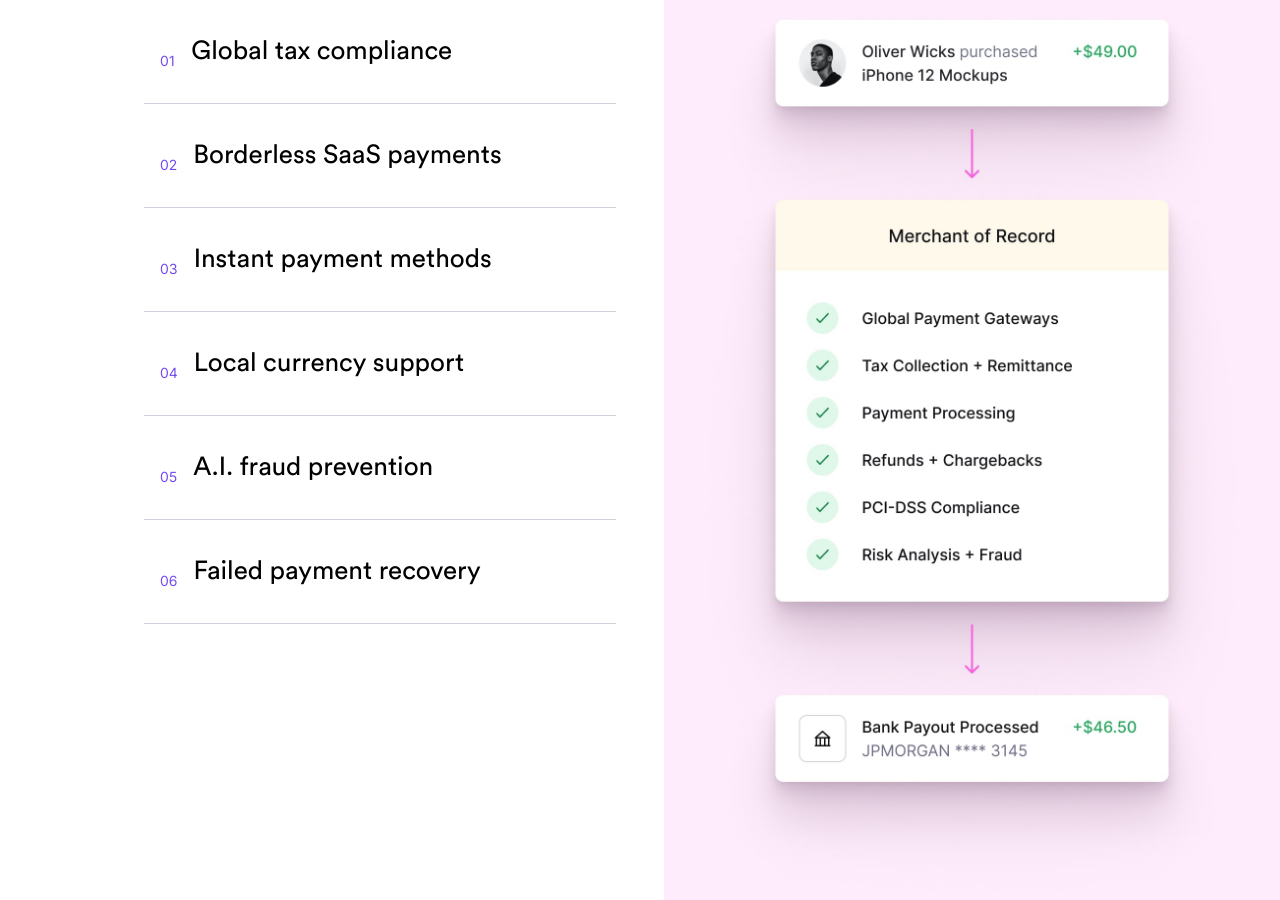
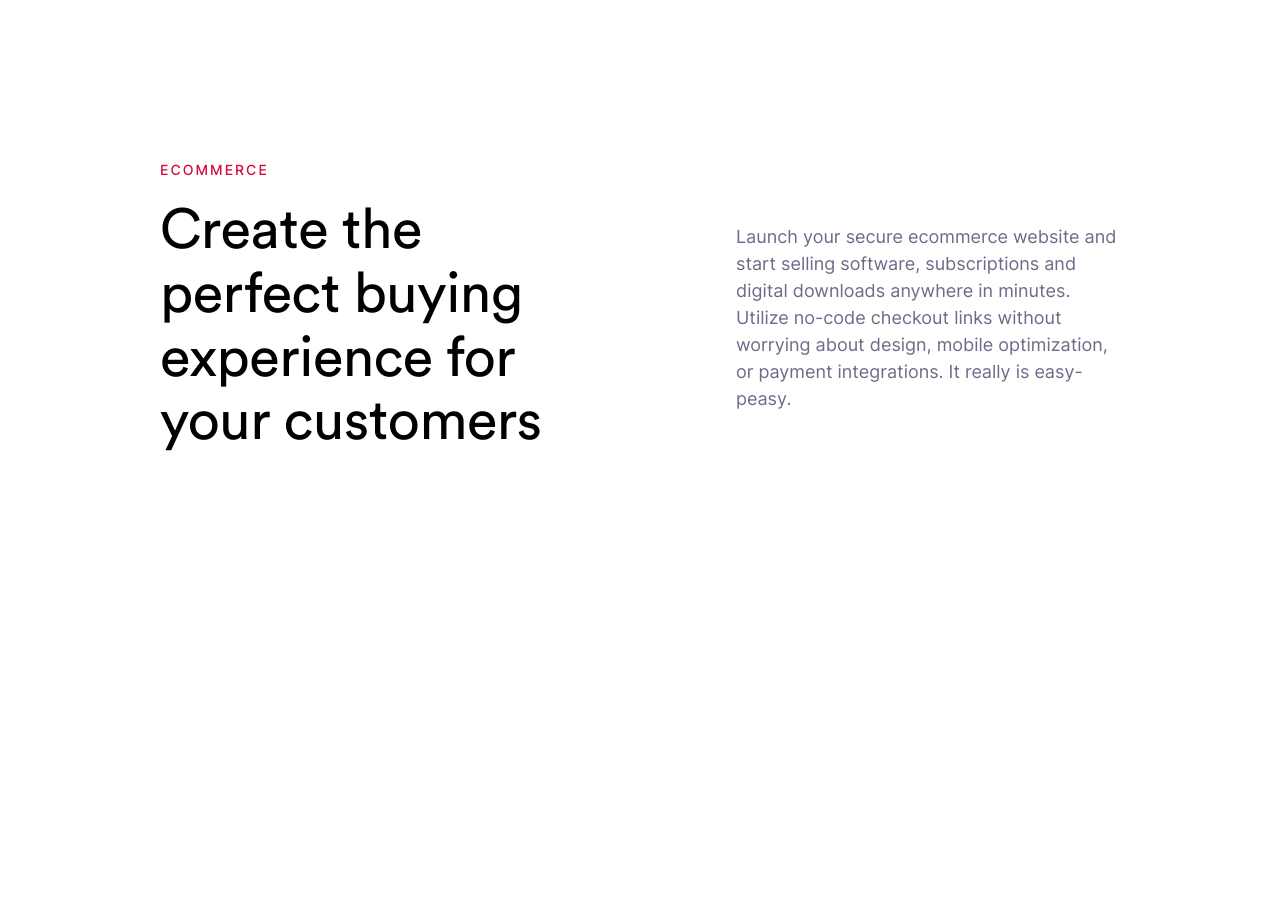
Before and after one commit to leopoldcanou/lemon-squeezy, a Next.js app: page /dev in a window 1280 px wide. After the commit the page ends 800 px from the top, so only its background shows below. Built offline with nearby package versions, Linux system fonts and the light colour scheme.

Commit message:
add doubleText and fix simpleText

```diff
--- a/src/app/dev/page.tsx
+++ b/src/app/dev/page.tsx
@@ -1,27 +1,12 @@
-import InteractiveFeatures from "@/components/interactiveFeatures";
-import taxCompliance from "../../../public/tax-compliance.jpg";
-import saasPayments from "../../../public/saas-payments.jpg";
-import instantPayment from "../../../public/instant-payment.jpg";
-import currency from "../../../public/currency.jpg";
-import fraud from "../../../public/fraud.jpg";
-import paymentRecovery from "../../../public/payment-recovery.jpg";
-import { Feature } from "@/components/interactiveFeatures";
-import featuresData from "@/app/features.json";
-
-const imageMapping = {
-  taxCompliance,
-  saasPayments,
-  instantPayment,
-  currency,
-  fraud,
-  paymentRecovery,
-};
-
-const features: Feature[] = featuresData.map((feature) => ({
-  ...feature,
-  imageSrc: imageMapping[feature.imageSrc as keyof typeof imageMapping],
-}));
+import DoubleText from "@/components/doubleText";
 
 export default function Page() {
-  return <InteractiveFeatures features={features} />;
+  return (
+    <DoubleText
+      titleColor="#D50B3E"
+      title="ecommerce"
+      text="Create the perfect buying experience for your customers"
+      secondaryText="Launch your secure ecommerce website and start selling software, subscriptions and digital downloads anywhere in minutes. Utilize no-code checkout links without worrying about design, mobile optimization, or payment integrations. It really is easy-peasy."
+    />
+  );
 }
--- a/src/components/doubleText.tsx
+++ b/src/components/doubleText.tsx
@@ -2,24 +2,31 @@ interface doubleTextProps {
   titleColor: string;
   title: string;
   text: string;
+  secondaryText: string;
 }
 
 export default function DoubleText({
   titleColor,
   title,
   text,
+  secondaryText,
 }: doubleTextProps) {
   return (
-    <div className="px-8 py-12 lg:py-40">
+    <div className="px-8 py-12 lg:px-40 lg:py-40">
       <h2
         style={{ color: titleColor }}
-        className="pt-2 font-inter text-base font-medium uppercase tracking-[0.125rem]"
+        className="font-inter text-sm font-medium uppercase tracking-[0.125rem]"
       >
         {title}
       </h2>
-      <h2 className="pt-5 font-circular-pro-book text-[1.875rem] font-normal leading-10 tracking-[-0.03rem] text-black lg:text-[2.5rem] lg:leading-normal">
-        {text}
-      </h2>
+      <div className="flex flex-col items-center gap-4 md:flex-row md:gap-8 lg:gap-48">
+        <h2 className="pt-5 font-circular-pro-book text-[1.875rem] font-normal leading-10 tracking-[-0.03rem] text-black md:w-[50%] lg:text-[3.5rem] lg:leading-[1.14]">
+          {text}
+        </h2>
+        <p className="font-inter text-[1.125rem] text-[#6C6C89] md:w-[50%]">
+          {secondaryText}
+        </p>
+      </div>
     </div>
   );
 }
--- a/src/components/simpleText.tsx
+++ b/src/components/simpleText.tsx
@@ -13,11 +13,11 @@ export default function SimpleText({
     <div className="px-8 py-12 lg:px-40 lg:py-40">
       <h2
         style={{ color: titleColor }}
-        className="pt-2 font-inter text-base font-medium uppercase tracking-[0.125rem]"
+        className="font-inter text-sm font-medium uppercase tracking-[0.125rem]"
       >
         {title}
       </h2>
-      <h2 className="pt-5 font-circular-pro-book text-[1.875rem] font-normal leading-10 tracking-[-0.03rem] text-black lg:text-[2.5rem] lg:leading-normal">
+      <h2 className="pt-5 font-circular-pro-book text-[1.875rem] font-normal leading-10 tracking-[-0.03rem] text-black lg:text-[3.5rem] lg:leading-[1.14]">
         {text}
       </h2>
     </div>
```
